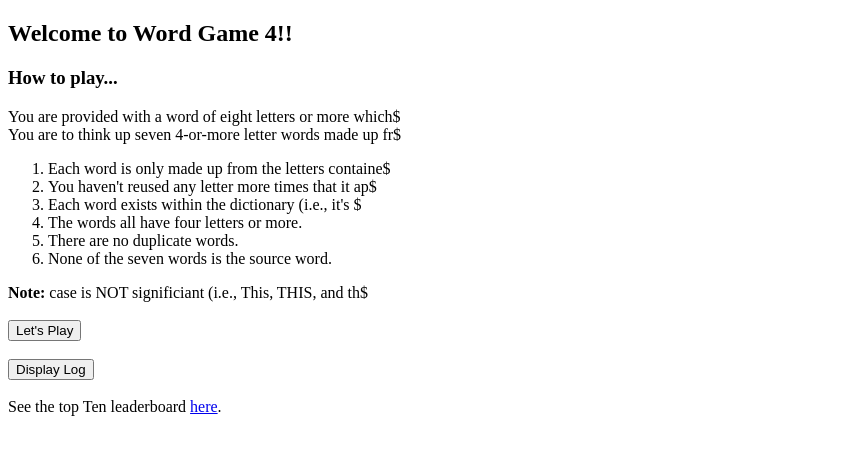
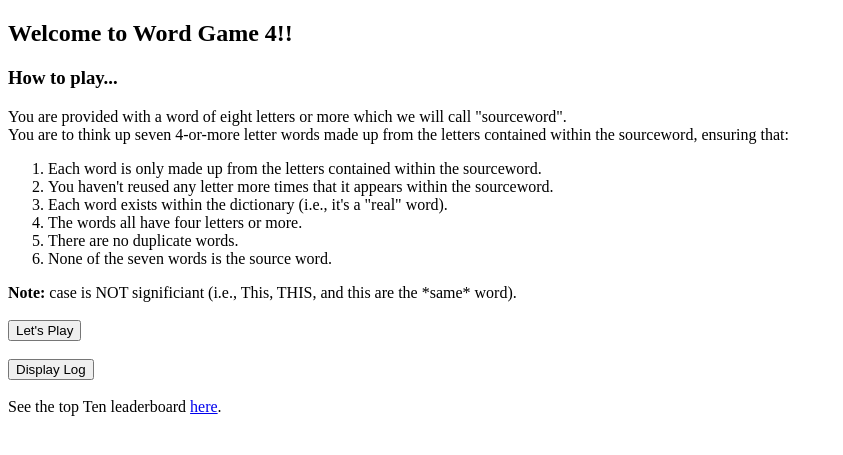
Before and after one commit to abbimurray/webappgame, a Flask app: page / in a window 1280 px wide. Shown: the top 455 px of the page, without its empty margins (0-843 px from the left). Run offline with Flask 3, Linux system fonts and the light colour scheme.

Commit message:
working fine

```diff
--- a/templates/fail.html
+++ b/templates/fail.html
@@ -5,6 +5,6 @@
 {% block the_body %}
     <h1>Better luck next time.</h1>
     <p>Looks like you have to try harder...</p>
-    <a href="/play">Play again?</a>
-    <a href="/rules">Review the rules</a>
+    <button><a href="/play">Play again?</a></button>
+    <button><a href="/opening">Review the rules</a></button>
 {% endblock %}
--- a/templates/index.html
+++ b/templates/index.html
@@ -3,18 +3,18 @@
 {% block the_body %}
  <h2>Welcome to Word Game 4!!</h2>
         <h3>How to play...</h3>
-                <p> You are provided with a word of eight letters or more which$
-                <br>You are to think up seven 4-or-more letter words made up fr$
+                <p> You are provided with a word of eight letters or more which we will call "sourceword".
+                <br>You are to think up seven 4-or-more letter words made up from the letters contained within the sourceword, ensuring that:
                 <br>
                 <ol>
-                        <li>Each word is only made up from the letters containe$
-                        <li>You haven't reused any letter more times that it ap$
-                        <li>Each word exists within the dictionary (i.e., it's $
+                        <li>Each word is only made up from the letters contained within the sourceword.</li>
+                        <li>You haven't reused any letter more times that it appears within the sourceword.</li>
+                        <li>Each word exists within the dictionary (i.e., it's a "real" word).</li>
                         <li>The words all have four letters or more.</li>
                         <li>There are no duplicate words.</li>
                         <li>None of the seven words is the source word.</li>
                 </ol>
-                <b>Note:</b> case is NOT significiant (i.e., This, THIS, and th$
+                <b>Note:</b> case is NOT significiant (i.e., This, THIS, and this are the *same* word).
                 <br><br>
                 <a href="{{ url_for('show_play_screen') }}">
 	 	  <button>Let's Play</button>
```
